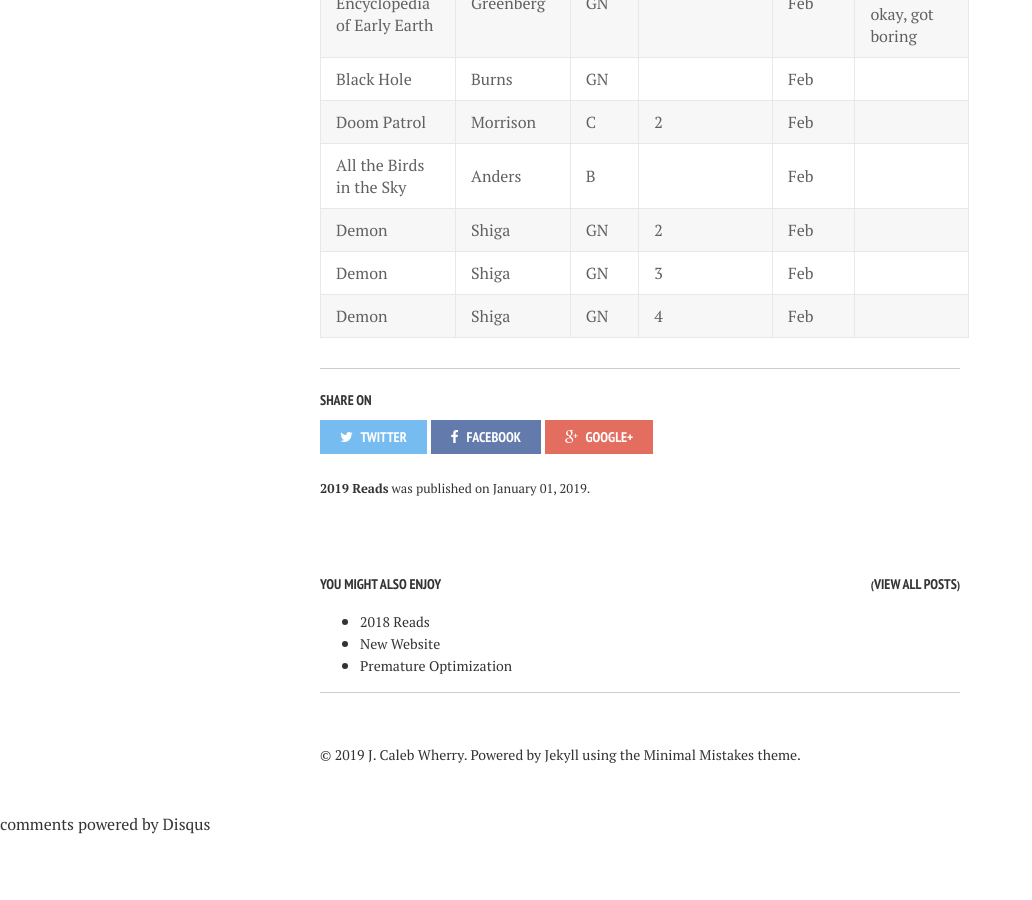
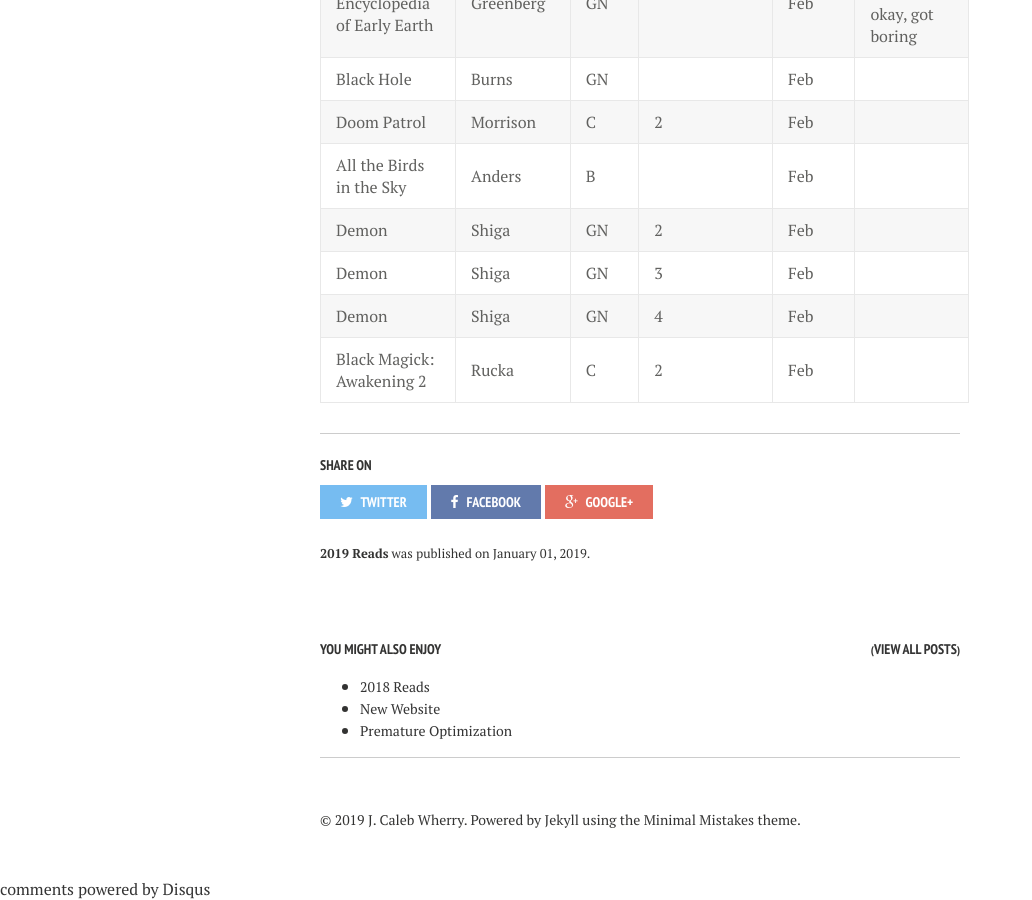
Before and after one commit to calebwherry/calebwherry.github.io, a Jekyll site: the page built from _posts/2019-01-01-2019-Reads.md, in a window 1280 px wide and 900 px high, scrolled down 3473 px. Shown: the whole window, without its empty margins (0-1032 px from the left). Built offline with Jekyll 4.4.1, drawn with Linux system fonts in a browser that asks for light colours; nearby versions of some CDN libraries; comment, search, counter and statistics services are not loaded; before the commit the page ends 4308 px from its top, so only the background shows below that.

Commit message:
Added new 2019 read.

```diff
--- a/_posts/2019-01-01-2019-Reads.md
+++ b/_posts/2019-01-01-2019-Reads.md
@@ -71,3 +71,4 @@ Note: Under 'Issue/Volume', '#' denotes a single comic issue. Otherwise, it is a
 | Demon                                  | Shiga      | GN    | 2            | Feb          |                                               |
 | Demon                                  | Shiga      | GN    | 3            | Feb          |                                               |
 | Demon                                  | Shiga      | GN    | 4            | Feb          |                                               |
+| Black Magick: Awakening 2              | Rucka      | C     | 2            | Feb          |                                               |
```
